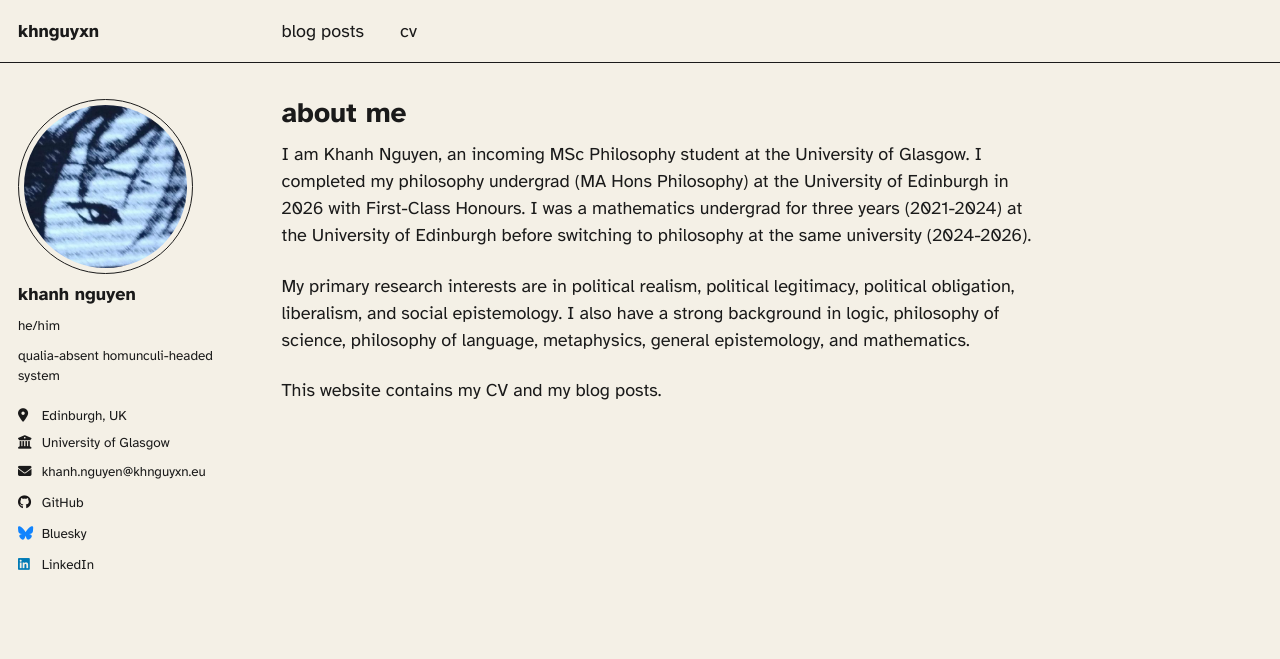
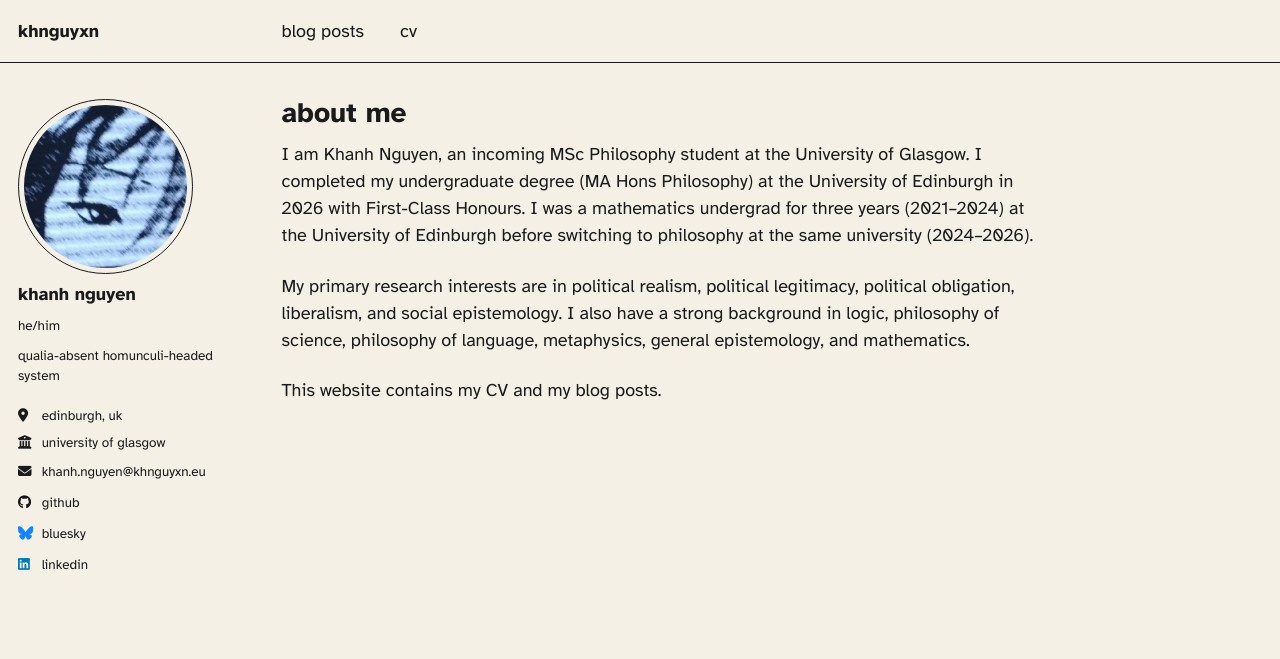
Before and after one commit to hardyowo/hardyowo.github.io, a Jekyll site: the page built from _pages/about.md, in a window 1280 px wide. Shown: the top 659 px of the page. Built offline with Jekyll 4.4.1, drawn with Linux system fonts in a browser that asks for light colours; a script that is not in the unit is left out.

Commit message:
Make sidebar text lowercase
Added `text-transform: lowercase` to `.sidebar` class to lowercase all sidebar content (name, pronouns, bio, location, links, etc). Also updated about.md with minor text corrections: replaced 'philosophy undergrad (MA Hons Philosophy)' with 'undergraduate degree (MA Hons Philosophy)' and changed hyphens to en-dashes in date ranges.

```diff
--- a/_pages/about.md
+++ b/_pages/about.md
@@ -6,7 +6,7 @@ redirect_from:
   - /about/
   - /about.html
 ---
-I am Khanh Nguyen, an incoming MSc Philosophy student at the University of Glasgow. I completed my philosophy undergrad (MA Hons Philosophy) at the University of Edinburgh in 2026 with First-Class Honours. I was a mathematics undergrad for three years (2021-2024) at the University of Edinburgh before switching to philosophy at the same university (2024-2026).
+I am Khanh Nguyen, an incoming MSc Philosophy student at the University of Glasgow. I completed my undergraduate degree (MA Hons Philosophy) at the University of Edinburgh in 2026 with First-Class Honours. I was a mathematics undergrad for three years (2021--2024) at the University of Edinburgh before switching to philosophy at the same university (2024--2026).
 
 My primary research interests are in political realism, political legitimacy, political obligation, liberalism, and social epistemology. I also have a strong background in logic, philosophy of science, philosophy of language, metaphysics, general epistemology, and mathematics.
 
--- a/_sass/layout/_sidebar.scss
+++ b/_sass/layout/_sidebar.scss
@@ -12,6 +12,7 @@
 
   @include clearfix();
   margin-bottom: 1em;
+  text-transform: lowercase;
 
   @media (orientation: portrait) {
     margin-top: 1em;
```
Also changed, not shown: .claude-code-history/2026-07-01_085208_ide_opened_fileThe-user-opened-the-fil_ebf11346.md.
